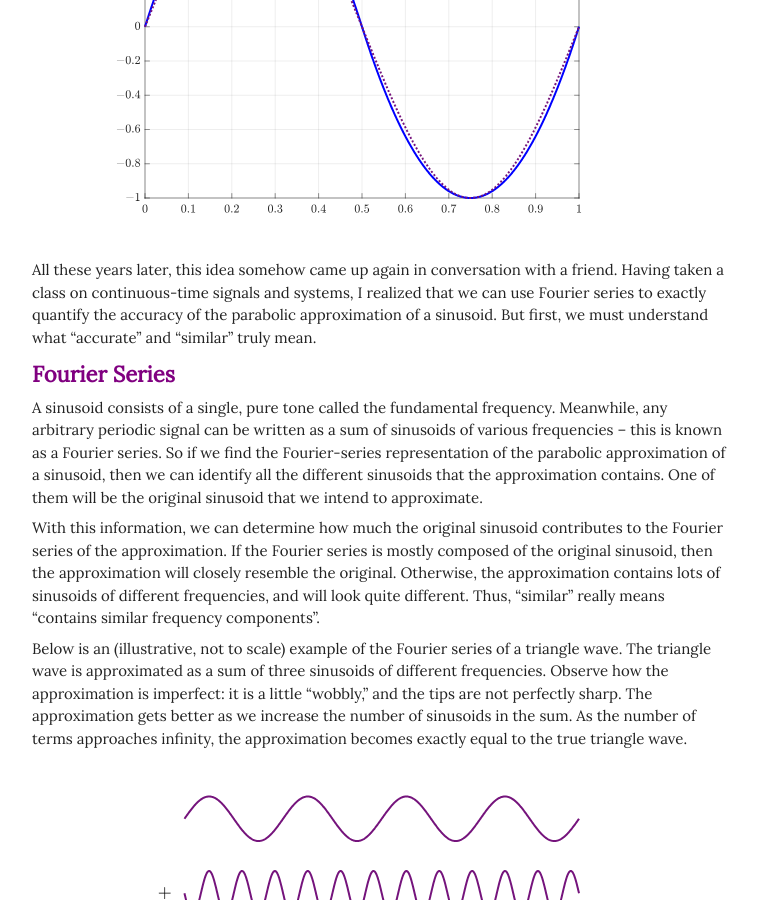
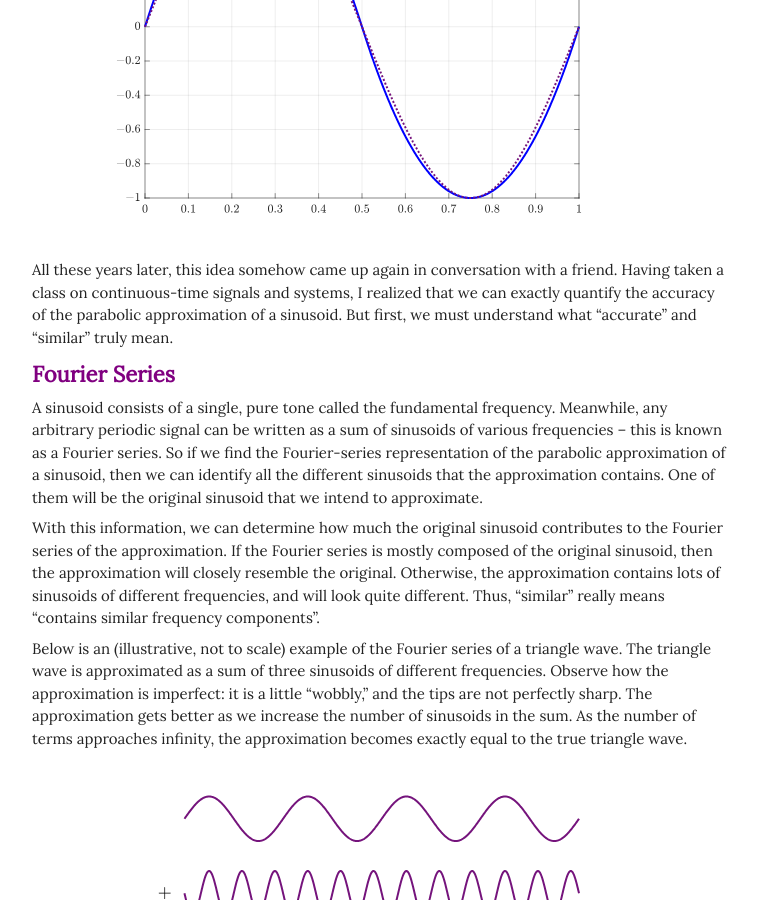
Before and after one commit to haydenghosh/haydenghosh.github.io, a Jekyll site: the page built from _posts/2025-07-02-parabolic_sinusoid.md, in a window 1280 px wide and 900 px high, scrolled down 409 px. Shown: the whole window, without its empty margins (138-896 px from the left). Built offline with Jekyll 4.4.1, drawn with Linux system fonts in a browser that asks for light colours; nearby versions of some CDN libraries.

Commit message:
redundancy

```diff
--- a/_posts/2025-07-02-parabolic_sinusoid.md
+++ b/_posts/2025-07-02-parabolic_sinusoid.md
@@ -8,7 +8,7 @@ The first time I ever learned about sinusoids was in 8th grade, just after we st
     <img src="../../../assets/sinusoid_vs_parabola.svg"
          alt="">
 </figure>
-All these years later, this idea somehow came up again in conversation with a friend. Having taken a class on continuous-time signals and systems, I realized that we can use Fourier series to exactly quantify the accuracy of the parabolic approximation of a sinusoid. But first, we must understand what "accurate" and "similar" truly mean.
+All these years later, this idea somehow came up again in conversation with a friend. Having taken a class on continuous-time signals and systems, I realized that we can exactly quantify the accuracy of the parabolic approximation of a sinusoid. But first, we must understand what "accurate" and "similar" truly mean.
 
 ## Fourier Series
 A sinusoid consists of a single, pure tone called the fundamental frequency. Meanwhile, any arbitrary periodic signal can be written as a sum of sinusoids of various frequencies – this is known as a Fourier series. So if we find the Fourier-series representation of the parabolic approximation of a sinusoid, then we can identify all the different sinusoids that the approximation contains. One of them will be the original sinusoid that we intend to approximate.
```
